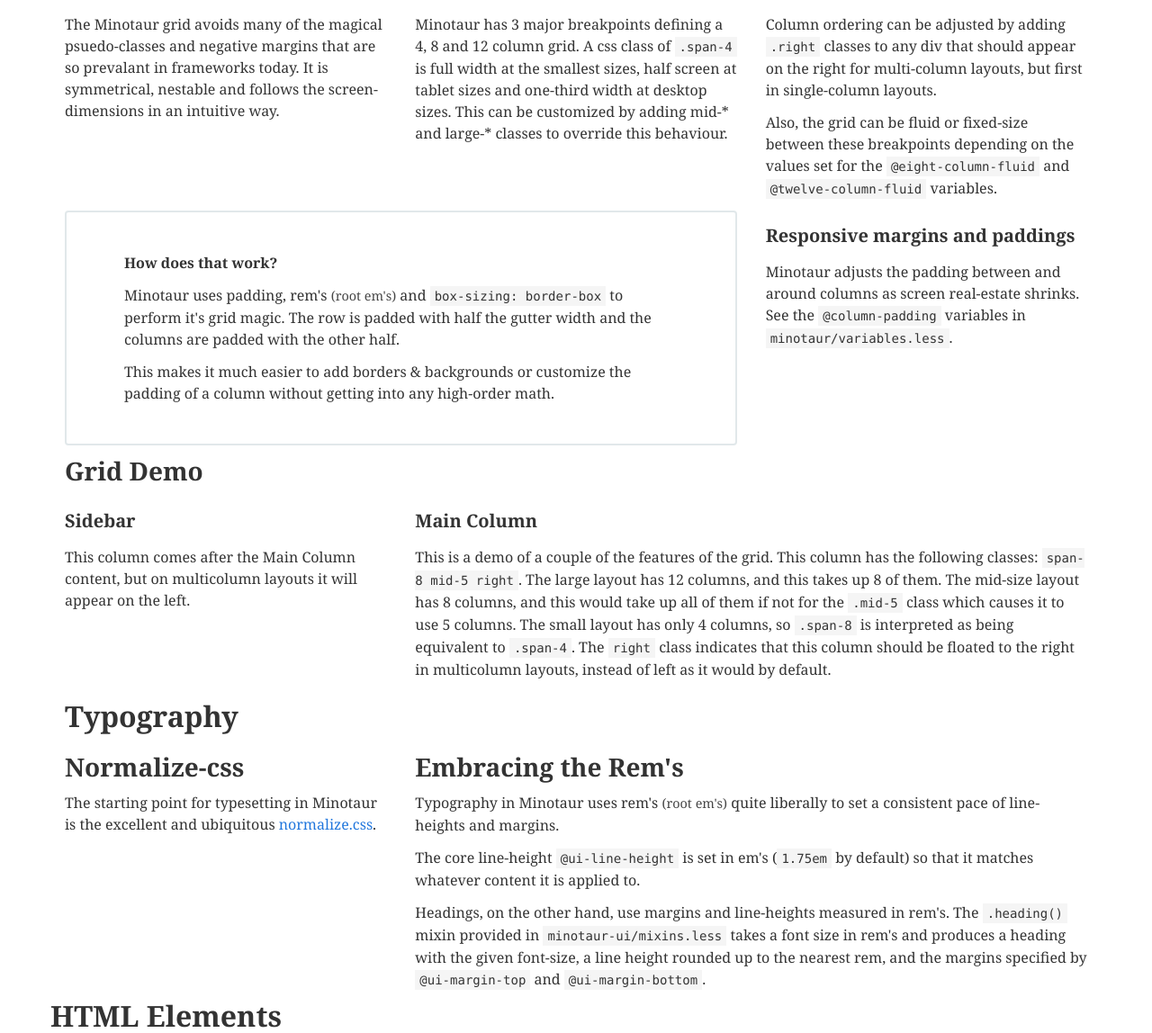
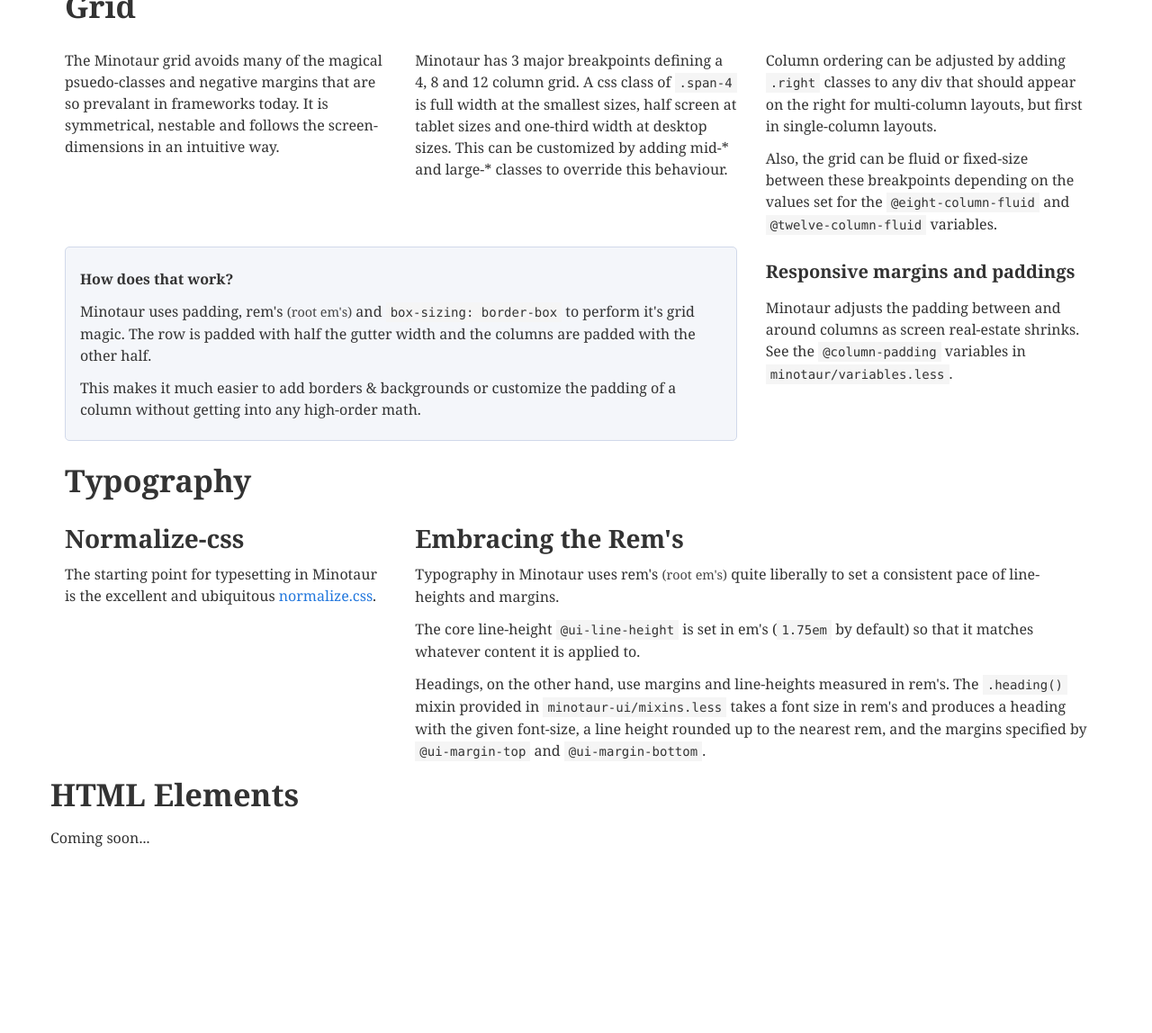
Before and after one commit to andyvanee/minotaur, a plain HTML site: page index.html in a window 1280 px wide. Shown: the part 762-1910 px from the top of the page at 90% size. After the commit the page ends 1717 px from the top, so only its background shows below. Drawn offline with Linux system fonts and the light colour scheme.

Commit message:
Well mixin and tweaking the docs

```diff
--- a/index.html
+++ b/index.html
@@ -82,7 +82,7 @@
     <div class="row">
 
       <div class="span-8">
-        <div style="border: 2px solid #e1e8ea; border-radius: 4px; padding: 2em 4em;">
+        <div class="well">
           <p>
             <strong>How does that work?</strong>
           </p>
@@ -98,24 +98,6 @@
       <div class="span-4 mid-8">
         <h4>Responsive margins and paddings</h4>
         <p>Minotaur adjusts the padding between and around columns as screen real-estate shrinks. See the <code>@column-padding</code> variables in <code>minotaur/variables.less</code>.</p>
-      </div>
-
-    </div>
-
-    <div class="row">
-
-      <div class="span-12">
-        <h3>Grid Demo</h3>
-      </div>
-
-      <div class="span-8 mid-5 right">
-        <h4>Main Column</h4>
-        <p>This is a demo of a couple of the features of the grid. This column has the following classes: <code>span-8 mid-5 right</code>. The large layout has 12 columns, and this takes up 8 of them. The mid-size layout has 8 columns, and this would take up all of them if not for the <code>.mid-5</code> class which causes it to use 5 columns. The small layout has only 4 columns, so <code>.span-8</code> is interpreted as being equivalent to <code>.span-4</code>. The <code>right</code> class indicates that this column should be floated to the right in multicolumn layouts, instead of left as it would by default.</p>
-      </div>
-
-      <div class="span-4 mid-3">
-        <h4>Sidebar</h4>
-        <p>This column comes after the Main Column content, but on multicolumn layouts it will appear on the left.</p>
       </div>
 
     </div>
--- a/style.css
+++ b/style.css
@@ -37,7 +37,7 @@
 table{border-collapse:collapse;border-spacing:0;}
 body{background-color:#ffffff;color:#333333;font-family:"Georgia",sans-serif;line-height:1.75em;}
 h1{font-size:3rem;margin-top:0.75rem;margin-bottom:0.75rem;line-height:3rem;font-family:"Georgia",sans-serif;}
-h2{font-size:2rem;margin-top:0.75rem;margin-bottom:0.75rem;line-height:2rem;font-family:"Georgia",sans-serif;}
+h2{font-size:2.15rem;margin-top:0.75rem;margin-bottom:0.75rem;line-height:3rem;font-family:"Georgia",sans-serif;}
 h3{font-size:1.75rem;margin-top:0.75rem;margin-bottom:0.75rem;line-height:2rem;font-family:"Georgia",sans-serif;}
 h4{font-size:1.25rem;margin-top:0.75rem;margin-bottom:0.75rem;line-height:2rem;font-family:"Georgia",sans-serif;}
 h5{font-size:1rem;margin-top:0.75rem;margin-bottom:0.75rem;line-height:1rem;font-family:"Georgia",sans-serif;}
@@ -49,22 +49,19 @@
 ul{padding-left:2em;}
 ul.unstyled{list-style-type:none;padding-left:0;}
 div,p,ol,ul{box-sizing:border-box;}
-body{font-size:16px;line-height:1.5em;margin:0;}
+html,body{font-size:16px;line-height:1.5em;margin:0;}
 .container{width:100%;margin:0 auto;}
 .row{clear:both;}
 .clear{min-height:1px;width:100%;clear:both;}
 [class*='span-']{width:100%;float:left;}[class*='span-'].right{float:right;}
+.well{padding:0.339rem 0.5rem;margin:0 0 0.5rem;background-color:#f4f6fa;border-radius:5px;border:1px solid #d1d9ea;}@media (min-width:599px){.well{padding:0.5085000000000001rem 0.75rem;}}@media (min-width:959px){.well{padding:0.678rem 1rem;}}.well.no-side-padding{padding-left:0;padding-right:0;}
 [class*='span-'],.row{padding:0 0.5rem;}
 .span-1{width:25%;}
 .span-2{width:50%;}
 .span-3{width:75%;}
-.well{padding:0.339rem 0.5rem;margin:0 0 0.5rem;background-color:#f4f6fa;border-radius:5px;border:1px solid #d1d9ea;}
-.well.no-side-padding{padding-left:0;padding-right:0;}
-@media (min-width:599px){[class*='span-'],.row{padding:0 0.75rem;} .span-1{width:12.5%;} .span-2{width:25%;} .span-3{width:37.5%;} .span-4{width:50%;} .span-5{width:62.5%;} .span-6{width:75%;} .span-7{width:87.5%;} .span-8{width:100%;} .mid-1{width:12.5%;} .mid-2{width:25%;} .mid-3{width:37.5%;} .mid-4{width:50%;} .mid-5{width:62.5%;} .mid-6{width:75%;} .mid-7{width:87.5%;} .mid-8{width:100%;} .well{padding:0.5085000000000001rem 0.75rem;}}@media (min-width:959px){[class*='span-'],.row{padding:0 1rem;} .span-1{width:8.333333333333334%;} .span-2{width:16.666666666666668%;} .span-3{width:25%;} .span-4{width:33.333333333333336%;} .span-5{width:41.66666666666667%;} .span-6{width:50%;} .span-7{width:58.333333333333336%;} .span-8{width:66.66666666666667%;} .span-9{width:75%;} .span-10{width:83.33333333333334%;} .span-11{width:91.66666666666667%;} .large-1{width:8.333333333333334%;} .large-2{width:16.666666666666668%;} .large-3{width:25%;} .large-4{width:33.333333333333336%;} .large-5{width:41.66666666666667%;} .large-6{width:50%;} .large-7{width:58.333333333333336%;} .large-8{width:66.66666666666667%;} .large-9{width:75%;} .large-10{width:83.33333333333334%;} .large-11{width:91.66666666666667%;} .well{padding:0.678rem 1rem;}}.container{max-width:1200px;}
+@media (min-width:599px){[class*='span-'],.row{padding:0 0.75rem;} .span-1{width:12.5%;} .span-2{width:25%;} .span-3{width:37.5%;} .span-4{width:50%;} .span-5{width:62.5%;} .span-6{width:75%;} .span-7{width:87.5%;} .span-8{width:100%;} .mid-1{width:12.5%;} .mid-2{width:25%;} .mid-3{width:37.5%;} .mid-4{width:50%;} .mid-5{width:62.5%;} .mid-6{width:75%;} .mid-7{width:87.5%;} .mid-8{width:100%;}}@media (min-width:959px){[class*='span-'],.row{padding:0 1rem;} .span-1{width:8.333333333333334%;} .span-2{width:16.666666666666668%;} .span-3{width:25%;} .span-4{width:33.333333333333336%;} .span-5{width:41.66666666666667%;} .span-6{width:50%;} .span-7{width:58.333333333333336%;} .span-8{width:66.66666666666667%;} .span-9{width:75%;} .span-10{width:83.33333333333334%;} .span-11{width:91.66666666666667%;} .large-1{width:8.333333333333334%;} .large-2{width:16.666666666666668%;} .large-3{width:25%;} .large-4{width:33.333333333333336%;} .large-5{width:41.66666666666667%;} .large-6{width:50%;} .large-7{width:58.333333333333336%;} .large-8{width:66.66666666666667%;} .large-9{width:75%;} .large-10{width:83.33333333333334%;} .large-11{width:91.66666666666667%;}}.container{max-width:1200px;}
 @media (max-width:1199px){.container{max-width:960px;}}@media (max-width:959px){.container{max-width:100%;}}.hero-box{padding-top:4em;padding-bottom:4em;margin-bottom:1em;text-align:center;}
-.column-heading{padding:0.339rem 0.5rem;margin:0 0 0.5rem;background-color:#f4f6fa;border-radius:5px;border:1px solid #d1d9ea;}
 code,pre{font-size:0.875em;}
-pre{border-radius:5px;padding:1em;white-space:pre;overflow-x:scroll;background-color:#f4f6fa;}
+pre{padding:0.339rem 0.5rem;margin:0 0 0.5rem;background-color:#f4f6fa;border-radius:5px;border:1px solid #d1d9ea;white-space:pre;overflow-x:scroll;}@media (min-width:599px){pre{padding:0.5085000000000001rem 0.75rem;}}@media (min-width:959px){pre{padding:0.678rem 1rem;}}pre.no-side-padding{padding-left:0;padding-right:0;}
 code{padding:3px 5px;background-color:#f5f5f5;}
 .subheading{display:block;font-size:0.4em;font-weight:normal;}
-.bordered{border:1px solid #e6e6e6;border-radius:5px;padding-top:1rem;padding-bottom:1rem;margin-right:-1px;margin-top:-1px;}
```
